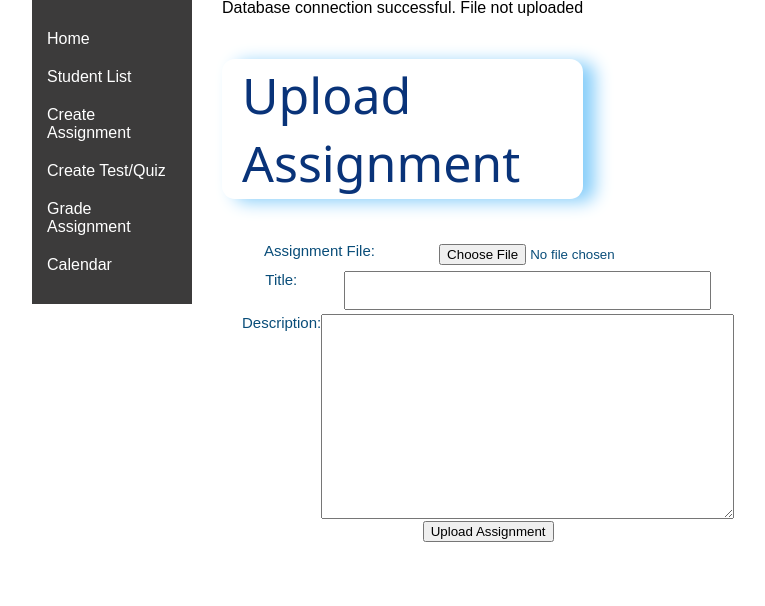
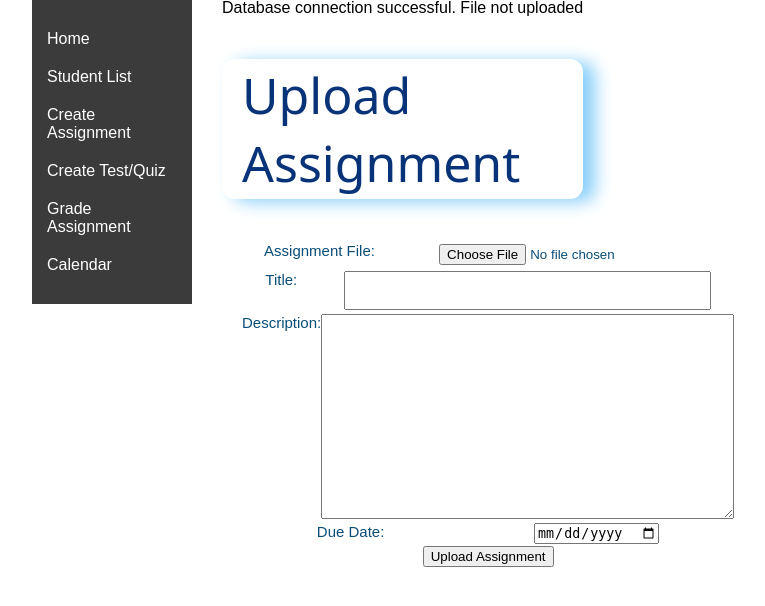
Before and after one commit to pwnedmk/Education-System, a PHP site: page /upload_assignment.php?user_type=teacher in a window 1280 px wide. Shown: the part 65-671 px from the top of the page, without its empty margins (96-861 px from the left). Run offline with PHP 8.4, Linux system fonts and the light colour scheme; a user stored in the database is signed in.

Commit message:
Due dates added
Due dates added  which saves to assignmentdate table.

```diff
--- a/upload_assignment.php
+++ b/upload_assignment.php
@@ -23,11 +23,9 @@ $sql = "SELECT 1";
 $result = $conn->query($sql);
 
 if ($result !== false) {
-    echo "Database connection successful.
-";
+    echo "Database connection successful.\n";
 } else {
-    echo "Database connection failed.
-";
+    echo "Database connection failed.\n";
 }
 
 // Target directory
@@ -35,8 +33,7 @@ $targetDir = "uploads/";
 
 // Check if the directory exists and is writable
 if (!is_dir($targetDir) || !is_writable($targetDir)) {
-    echo "Target directory does not exist or is not writable.
-";
+    echo "Target directory does not exist or is not writable.\n";
     exit();
 }
 
@@ -48,28 +45,45 @@ if (isset($_FILES['file']) && $_FILES['file']['error'] == 0) {
     if (move_uploaded_file($_FILES["file"]["tmp_name"], $targetPath)) {
         $title = $_POST['title'];
         $description = $_POST['description'];
+        $dueDate = $_POST['due_date'];
 
-        echo "Title: " . $title . "
-";
-        echo "Description: " . $description . "
-";
-        echo "File Path: " . $targetPath . "
-";
+        echo "Title: " . $title . "\n";
+        echo "Description: " . $description . "\n";
+        echo "Due Date: " . $dueDate . "\n";
+        echo "File Path: " . $targetPath . "\n";
 
         // Use prepared statement to prevent SQL injection
         $sql = "INSERT INTO teacher_assignments (title, description, file_path) VALUES (?, ?, ?)";
         $stmt = $conn->prepare($sql);
 
         if ($stmt === false) {
-            echo "Error preparing statement: " . $conn->error . "
-";
+            echo "Error preparing statement: " . $conn->error . "\n";
             exit();
         }
 
         $stmt->bind_param("sss", $title, $description, $targetPath);
 
         if ($stmt->execute()) {
-            echo "Assignment uploaded successfully and saved to teacher_assignments table";
+            $assignmentId = $conn->insert_id;
+
+            // Insert the due date into the assignmentdate table
+            $sqlDueDate = "INSERT INTO assignmentdate (assignment_id, due_date) VALUES (?, ?)";
+            $stmtDueDate = $conn->prepare($sqlDueDate);
+
+            if ($stmtDueDate === false) {
+                echo "Error preparing due date statement: " . $conn->error . "\n";
+                exit();
+            }
+
+            $stmtDueDate->bind_param("is", $assignmentId, $dueDate);
+
+            if ($stmtDueDate->execute()) {
+                echo "Assignment uploaded successfully and saved to teacher_assignments table";
+            } else {
+                echo "Error inserting due date: " . $stmtDueDate->error;
+            }
+
+            $stmtDueDate->close();
         } else {
             echo "Error: " . $sql . " Error Details: " . $stmt->error;
         }
@@ -91,9 +105,6 @@ $conn->close();
     <meta charset="UTF-8">
     <title>Upload Assignment</title>
     <link rel="stylesheet" type="text/css" href="test4.css">
-    <style>
-
-</style>
 </head>
 <body>
     <nav id="menu_area">
@@ -107,29 +118,32 @@ $conn->close();
         </ul>
     </nav>
     <div class="container">
-        <h2 id =h2 >Upload Assignment</h2>
+        <h2 id="h2">Upload Assignment</h2>
         <form method="POST" action="" enctype="multipart/form-data" class="upload-form">
             <div class="form-group">
                 <label for="file">Assignment File:</label>
-                <input id=chooseFile type="file" name="file" required>
+                <input id="chooseFile" type="file" name="file" required>
             </div>
 
             <?php if ($_GET['user_type'] === 'teacher'): ?>
                 <div class="form-group">
                     <label for="title">Title:</label>
-                    <div id= titl>
+                    <div id="titl">
                     <input type="text" name="title" required>
-
-            </div>
+                    </div>
                 </div>
                 <div class="form-group">
                     <label for="description">Description:</label>
-                    <textarea  id= desc name="description" required></textarea>
+                    <textarea id="desc" name="description" required></textarea>
+                </div>
+                <div class="form-group">
+                    <label for="due_date">Due Date:</label>
+                    <input type="date" name="due_date" id="due_date" required>
                 </div>
             <?php endif; ?>
             <div class="submit">
             <input type="hidden" name="user_type" value="<?php echo $_GET['user_type']; ?>">
-            <input id= submit type="submit" value="Upload Assignment" class="btn">
+            <input id="submit" type="submit" value="Upload Assignment" class="btn">
             </div>
         </form>
     </div>
```
